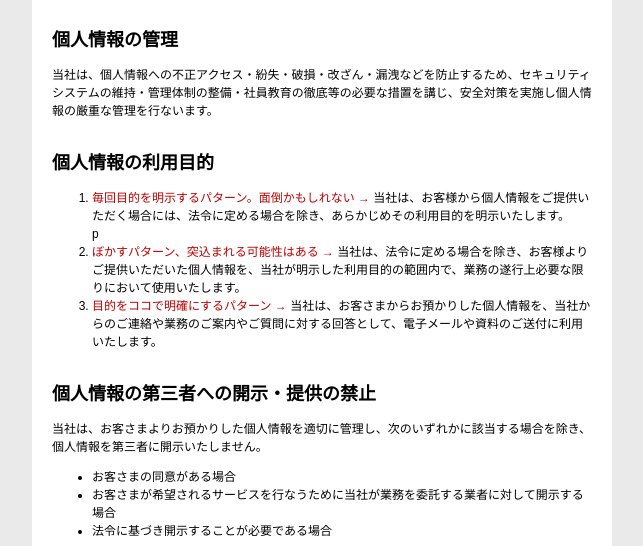
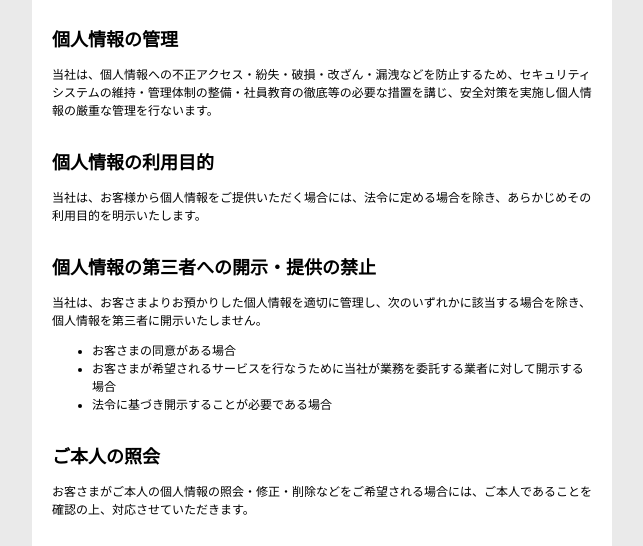
Before and after one commit to Kuro515/AngleGame, a plain HTML site: page index.htm in a window 1280 px wide. Shown: the part 177-723 px from the top of the page, without its empty margins (318-961 px from the left). Drawn offline with Linux system fonts and the light colour scheme.

Commit message:
update index.htm

```diff
--- a/index.htm
+++ b/index.htm
@@ -28,10 +28,7 @@ h2{
     <p>当社は、個人情報への不正アクセス・紛失・破損・改ざん・漏洩などを防止するため、セキュリティシステムの維持・管理体制の整備・社員教育の徹底等の必要な措置を講じ、安全対策を実施し個人情報の厳重な管理を行ないます。</p>
 
     <h2>個人情報の利用目的</h2>
-    <ol><li><span style="color:#b00;font-size:12px">毎回目的を明示するパターン。面倒かもしれない → </span>当社は、お客様から個人情報をご提供いただく場合には、法令に定める場合を除き、あらかじめその利用目的を明示いたします。</li>
-p        <li><span style="color:#b00;font-size:12px">ぼかすパターン、突込まれる可能性はある → </span>当社は、法令に定める場合を除き、お客様よりご提供いただいた個人情報を、当社が明示した利用目的の範囲内で、業務の遂行上必要な限りにおいて使用いたします。</li>
-        <li><span style="color:#b00;font-size:12px">目的をココで明確にするパターン → </span>当社は、お客さまからお預かりした個人情報を、当社からのご連絡や業務のご案内やご質問に対する回答として、電子メールや資料のご送付に利用いたします。</li>
-    </ol>
+    <p>当社は、お客様から個人情報をご提供いただく場合には、法令に定める場合を除き、あらかじめその利用目的を明示いたします。</p>
 
     <h2>個人情報の第三者への開示・提供の禁止</h2>
     <p>当社は、お客さまよりお預かりした個人情報を適切に管理し、次のいずれかに該当する場合を除き、個人情報を第三者に開示いたしません。</p>
```
